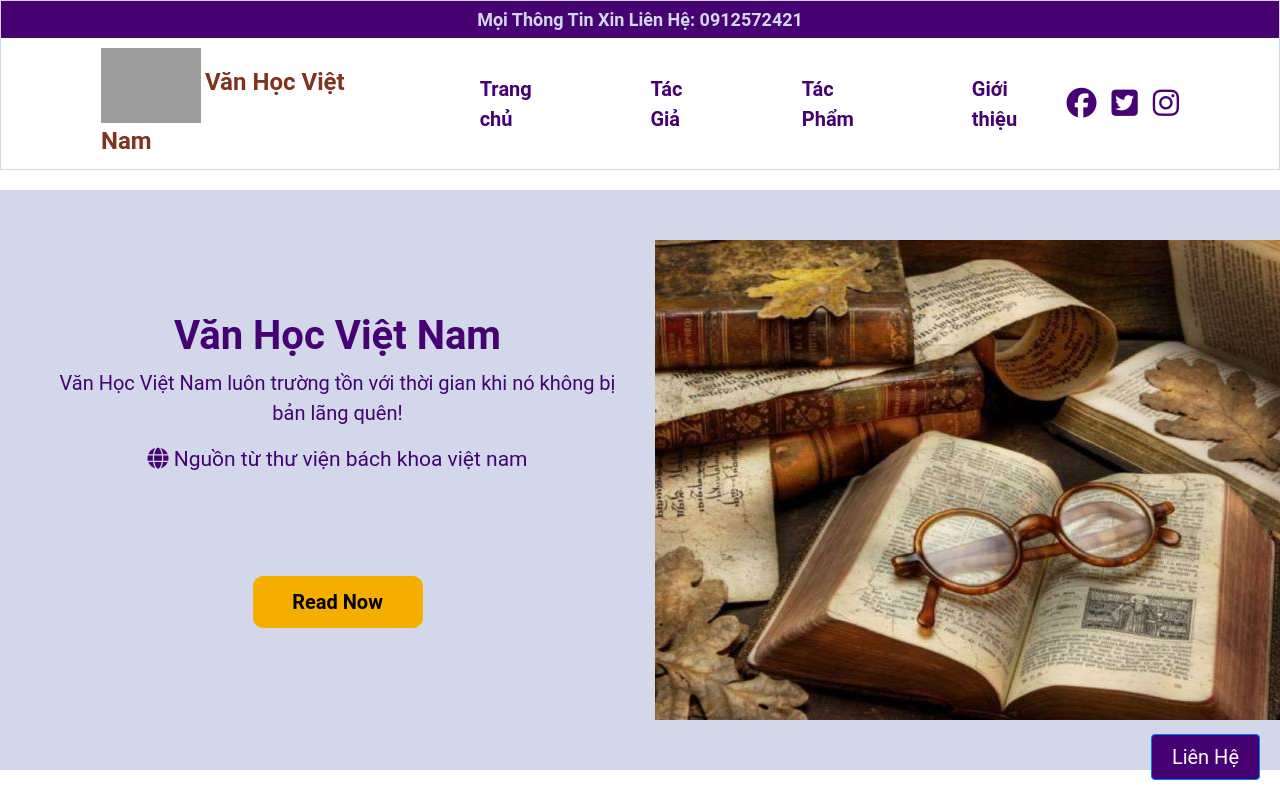
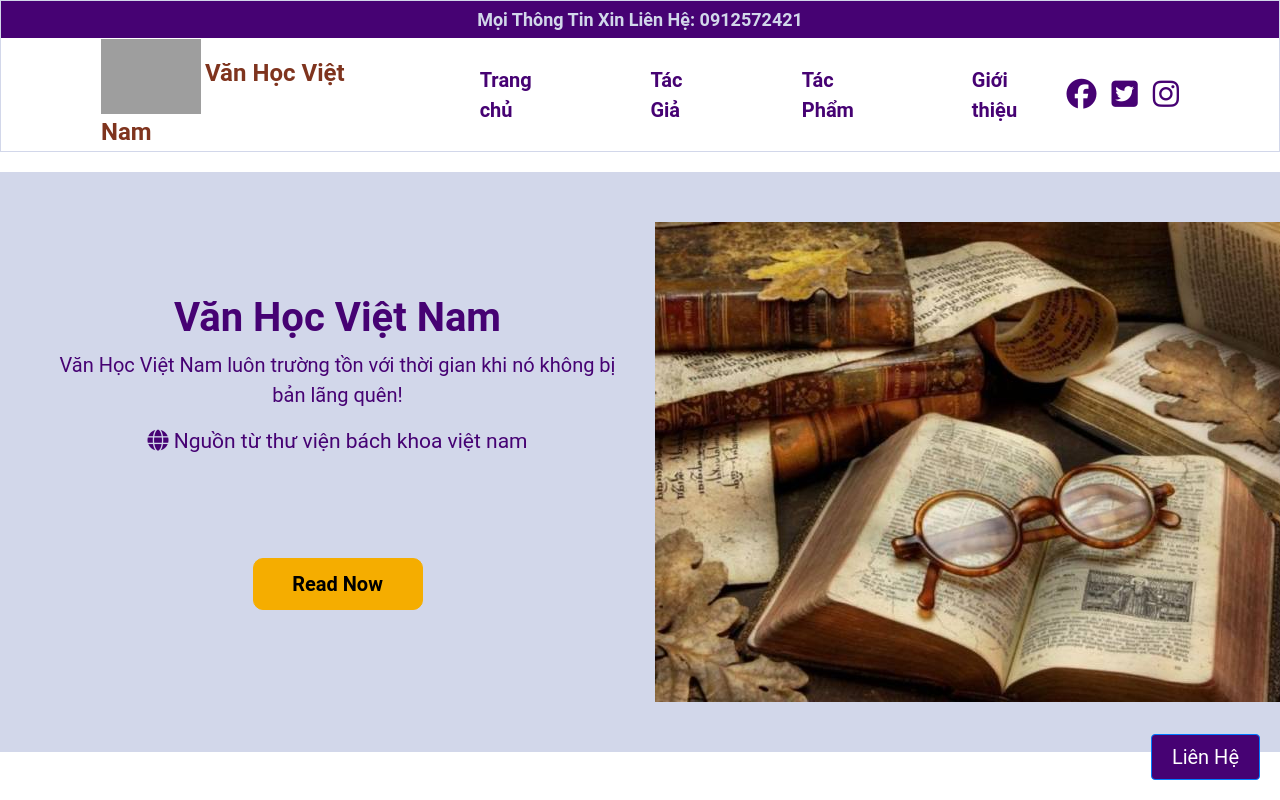
Before and after one commit to LOC-DEV71/Van-Hoc-Viet-Nam, a plain HTML site: page index.html in a window 1280 px wide. Shown: the top 800 px of the page. Drawn offline with Linux system fonts and the light colour scheme; grey boxes are pictures that could not be loaded.

Commit message:
update style

```diff
--- a/css/style.css
+++ b/css/style.css
@@ -7,10 +7,16 @@
 .header{
     padding: 0px;
     border: 1px solid var(--color-text);
+    position: sticky;
+    background: #ffffff36;
+    top: 0;
+    left: 0;
+    width: 100%;
+    z-index: 9999;
 }
 
 .header .header-menu{
-    padding: 10px 100px;
+    padding: 1px 100px;
 }
 
 .header-main .header-top{
```
